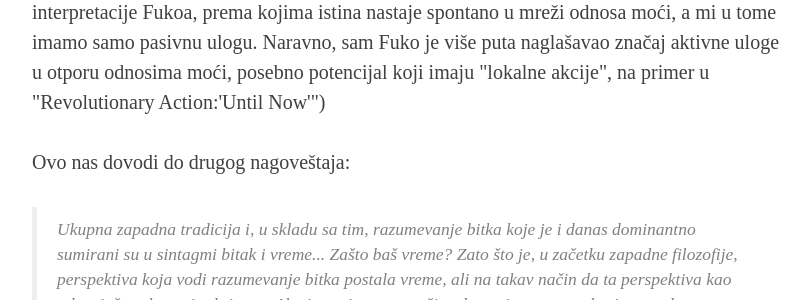
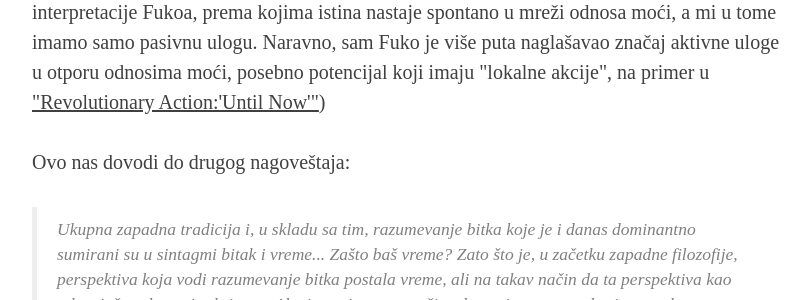
Before and after one commit to helios-apollo/helios-apollo.github.io, a Jekyll site: the page built from _posts/2016-1-3-Hajdege-otvorenost-i-dogadjaj.markdown, in a window 1280 px wide and 900 px high, scrolled down 2255 px. Shown: the part 289-589 px from the top of the window, without its empty margins (233-1045 px from the left). Built offline with Jekyll 4.4.1, drawn with Linux system fonts in a browser that asks for light colours; nearby versions of some CDN libraries; comment, search, counter and statistics services are not loaded; part of the change alters nothing that is shown; some of the changed text lies outside the part shown.

Commit message:
Hajdeger - otvorenost i dogadjaj

```diff
--- a/_posts/2016-1-3-Hajdege-otvorenost-i-dogadjaj.markdown
+++ b/_posts/2016-1-3-Hajdege-otvorenost-i-dogadjaj.markdown
@@ -32,7 +32,7 @@ Dah oko ničeg. Lahor u bogu. Ćuv.<br/><br/>
 <blockquote>Jedan način na koji se istina uspostavlja ... je kroz postavljanje u [umetničko] delo. Drugi način na koji se istina pojavljuje je kroz akt osnivanja države. Još jedan način na koji se istina pojavljuje je kroz blizinu bivstvujućeg koje nije obično bivstvujuće već je bivstvujuće koje je naviše u bitku. Još jedan način na koji se utemeljuje istina je kroz suštinsku žrtvu. Takođe, način na koji nastaje istina je kroz zapitanost mislioca, koji, kao neko ko misli bitak, imenuje ono što je najvrednije pitanja. Nauka, nasuprot ovome, nije originalni događaj istine, već se uvek razvija u domenu istine koji je već unapred otvoren.</blockquote>
 <p>Istina (neskrivenost) za Hajdegera nije datost koja večno ostaje takva kakva jeste, već je uspovljena kroz delo. Nova dela uspostaviće nove neskrivenosti. Otud <em>bitak</em> ima istoriju, a mi imamo <em>aktivnu ulogu</em> u istoriji bitka.</p>
 <p>Primeri toga su očigledni. Recimo, kada je Kandinski 1910. počeo da slika apstraktne slike, ne samo da je naslikao odlične slike, već je i promenio značenje pojmova "slika", "slikati", "gledati sliku"... Stvorio je novi stil, a to znači <em>način na koji su nam bivstvujuća data</em> (svet).</p>
-<p>(Ovakvom razumevanju istorije uspostavljanja istine suprotstavljaju se (pogrešne) interpretacije Fukoa, prema kojima istina nastaje spontano u mreži odnosa moći, a mi u tome imamo samo pasivnu ulogu. Naravno, sam Fuko je više puta naglašavao značaj aktivne uloge u otporu odnosima moći, posebno potencijal koji imaju "lokalne akcije", na primer u "Revolutionary Action:'Until Now'")</p>
+<p>(Ovakvom razumevanju istorije uspostavljanja istine suprotstavljaju se (pogrešne) interpretacije Fukoa, prema kojima istina nastaje spontano u mreži odnosa moći, a mi u tome imamo samo pasivnu ulogu. Naravno, sam Fuko je više puta naglašavao značaj aktivne uloge u otporu odnosima moći, posebno potencijal koji imaju "lokalne akcije", na primer u <a href="http://monoskop.org/images/f/f1/Foucault_Michel_1971_1977_Revolutionary_Action_Until_Now.pdf">"Revolutionary Action:'Until Now'"</a>)</p>
 <p>Ovo nas dovodi do drugog nagoveštaja: </p>
 <blockquote>Ukupna zapadna tradicija i, u skladu sa tim, razumevanje bitka koje je i danas dominantno sumirani su u sintagmi <em>bitak i vreme</em>... Zašto baš vreme? Zato što je, u začetku zapadne filozofije, <em>perspektiva koja vodi</em> razumevanje bitka postala vreme, ali <em>na takav način</em> da ta perspektiva <em>kao takva</em> još uvek ostaje skrivena. Ako je <em>ousia</em>, a to znači stalna prisutnost, na kraju postala fundematalno razumevanje bitka, šta je onda neskriveni temelj ... [razmevanja bitka] drugo nego vreme?</blockquote>
 <p>Perspektiva za razumevanje <em>bitka</em> o kojoj Hajdeger govori je vreme. Naravno, ne vulgarna interpretacija vremena koja polazi od pojma sadašnjosti, prošlost određuje kao "ne-više-sada", a budućnost kao "još-ne-sada". Takva interpretacija vremena dovela je do razumevanja <em>bitka</em> kao postojanja (stalne prisutnosti). Vreme o kom Hajdeger govori je konačnost <em>tubitka</em>. Naime, <em>tubitak</em> je suštinski otvoren, <em>bitak</em> <em>tubitka</em> je ekstatički, on je uvek izvan samog sebe. Prolazi kroz serije metastabilnih stanja. Dok god jeste, <em>tubitak</em> ima otvorene mogućnosti i jednu od njih, najličniju, najsigurniju i uvek najneizvesniju, krajnju, <em>mogućnost da ostane bez mogućnosti</em>, da prestane da bude (tako Hajdeger definiše smrt). Jedino stabilno stanje u kome <em>tubitak</em> može da bude je da bude mrtav, odnosno da ne bude. Na taj način, <em>tubitak</em> je u stalnom bitku-ka-smrti, <em>tubitak</em> umire svaki dan. (Naravno, smrt ne treba razmenti kao preminuće - ljudi najčešće umru mladi, a onda nastave da žive do duboke starosti.) Konačnost <em>tubitka</em> je ontološka krivica, manjkavost bitka i upravo ona otvara <em>tubitak</em>.</p>
```
